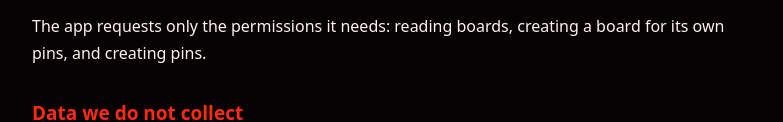
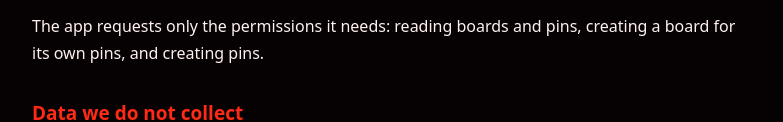
Before and after one commit to esirakuioloh-jpg/esirak.gihub.io, a plain HTML site: page esirak-privacy-policy.html in a window 1280 px wide. Shown: the part 648-770 px from the top of the page, without its empty margins (248-1031 px from the left). Drawn offline with Linux system fonts and the light colour scheme.

Commit message:
Update esirak-privacy-policy.html

```diff
--- a/esirak-privacy-policy.html
+++ b/esirak-privacy-policy.html
@@ -38,7 +38,7 @@
     <li><strong>Pin queue</strong>: the images, titles, descriptions, links, board choices and publish times the owner enters, kept until the pin is published or removed.</li>
     <li><strong>Telegram user ID</strong> of the owner, used so that only the owner can control the bot.</li>
   </ul>
-  <p>The app requests only the permissions it needs: reading boards, creating a board for its own pins, and creating pins.</p>
+  <p>The app requests only the permissions it needs: reading boards and pins, creating a board for its own pins, and creating pins.</p>
 
   <h2>Data we do not collect</h2>
   <p>The app does not collect, store, sell or share personal data about any other Pinterest or Telegram users. It does not ask for Pinterest passwords, does not use session cookies, and does not use any login method other than OAuth.</p>
```
